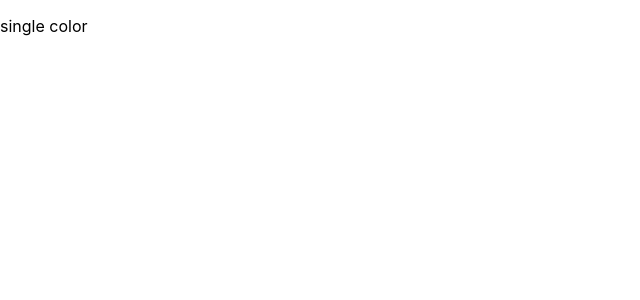
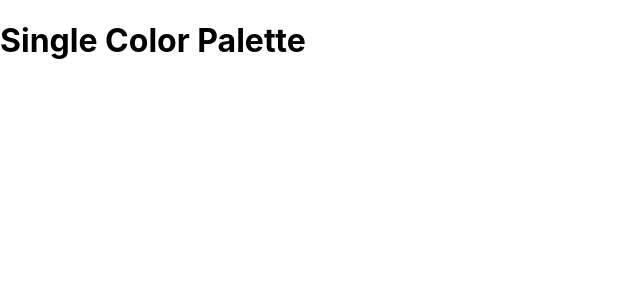
Before and after one commit to tariq-s/color-project, a React (Create React App) app in the folder colors-app/: page /palette/flat-ui-colors-american/americanriver in a window 1280 px wide. Shown: the top 300 px of the page, without its empty margins (0-640 px from the left). Built offline with nearby package versions, Linux system fonts and the light colour scheme.

Commit message:
add single color palette and link

```diff
--- a/colors-app/src/App.js
+++ b/colors-app/src/App.js
@@ -4,6 +4,7 @@
 import { generatePalette } from "./colorHelpers";
 import { Route, Switch } from "react-router-dom";
 import PaletteList from "./PaletteList";
+import SingleColorPalette from "./SingleColorPalette";
 export default class App extends Component {
   findPalette(id) {
     return seedColors.find((palette) => palette.id === id);
@@ -32,7 +33,7 @@
         <Route
           exact
           path="/palette/:paletteId/:colorId"
-          render={() => <p>single color</p>}
+          render={() => <SingleColorPalette />}
         />
       </Switch>
       // <div>
--- a/colors-app/src/ColorBox.js
+++ b/colors-app/src/ColorBox.js
@@ -1,5 +1,6 @@
 import React, { Component } from "react";
 import { CopyToClipboard } from "react-copy-to-clipboard";
+import { Link } from "react-router-dom";
 import "./ColorBox.css";
 
 export default class ColorBox extends Component {
@@ -16,7 +17,7 @@
     });
   }
   render() {
-    const { name, background } = this.props;
+    const { name, background, paletteId, colorId } = this.props;
     const { copied } = this.state;
     return (
       <CopyToClipboard text={background} onCopy={this.changeCopyState}>
@@ -35,7 +36,12 @@
             </div>
             <button className="copy-button">Copy</button>
           </div>
-          <span className="see-more">MORE</span>
+          <Link
+            to={`/palette/${paletteId}/${colorId}`}
+            onClick={(e) => e.stopPropagation()}
+          >
+            <span className="see-more">MORE</span>
+          </Link>
         </div>
       </CopyToClipboard>
     );
--- a/colors-app/src/MiniPalette.js
+++ b/colors-app/src/MiniPalette.js
@@ -12,6 +12,8 @@
     "&:hover": {
       cursor: "pointer",
     },
+    display: "flex",
+    flexDirection: "column",
   },
   colors: {
     backgroundColor: "#dae1e4",
--- a/colors-app/src/Palette.js
+++ b/colors-app/src/Palette.js
@@ -19,9 +19,15 @@
   }
   render() {
     const { level, format } = this.state;
-    const { colors, paletteName, emoji } = this.props.palette;
+    const { colors, paletteName, emoji, id } = this.props.palette;
     const colorBoxes = colors[level].map((color) => (
-      <ColorBox background={color[format]} name={color.name} key={color.id} />
+      <ColorBox
+        background={color[format]}
+        name={color.name}
+        key={color.id}
+        colorId={color.id}
+        paletteId={id}
+      />
     ));
     return (
       <div className="palette">
--- a/colors-app/src/PaletteList.js
+++ b/colors-app/src/PaletteList.js
@@ -52,6 +52,7 @@
           <div className={classes.palettes}>
             {palettes.map((palette) => (
               <MiniPalette
+                key={palette.id}
                 {...palette}
                 handleClick={() => this.goToPalette(palette.id)}
               />
--- /dev/null
+++ b/colors-app/src/SingleColorPalette.js
@@ -0,0 +1,11 @@
+import React, { Component } from "react";
+
+export default class SingleColorPalette extends Component {
+  render() {
+    return (
+      <div>
+        <h1>Single Color Palette</h1>
+      </div>
+    );
+  }
+}
```
